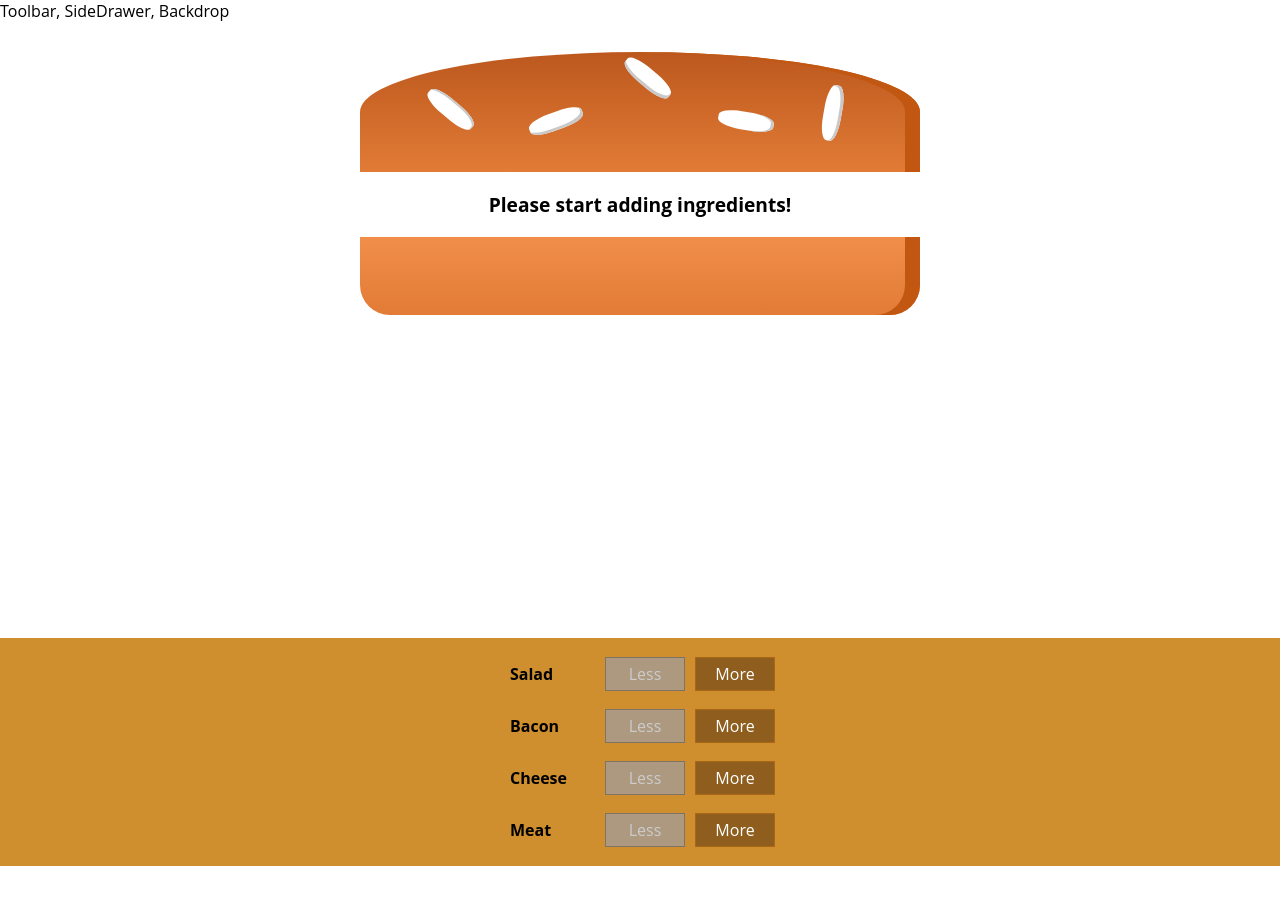
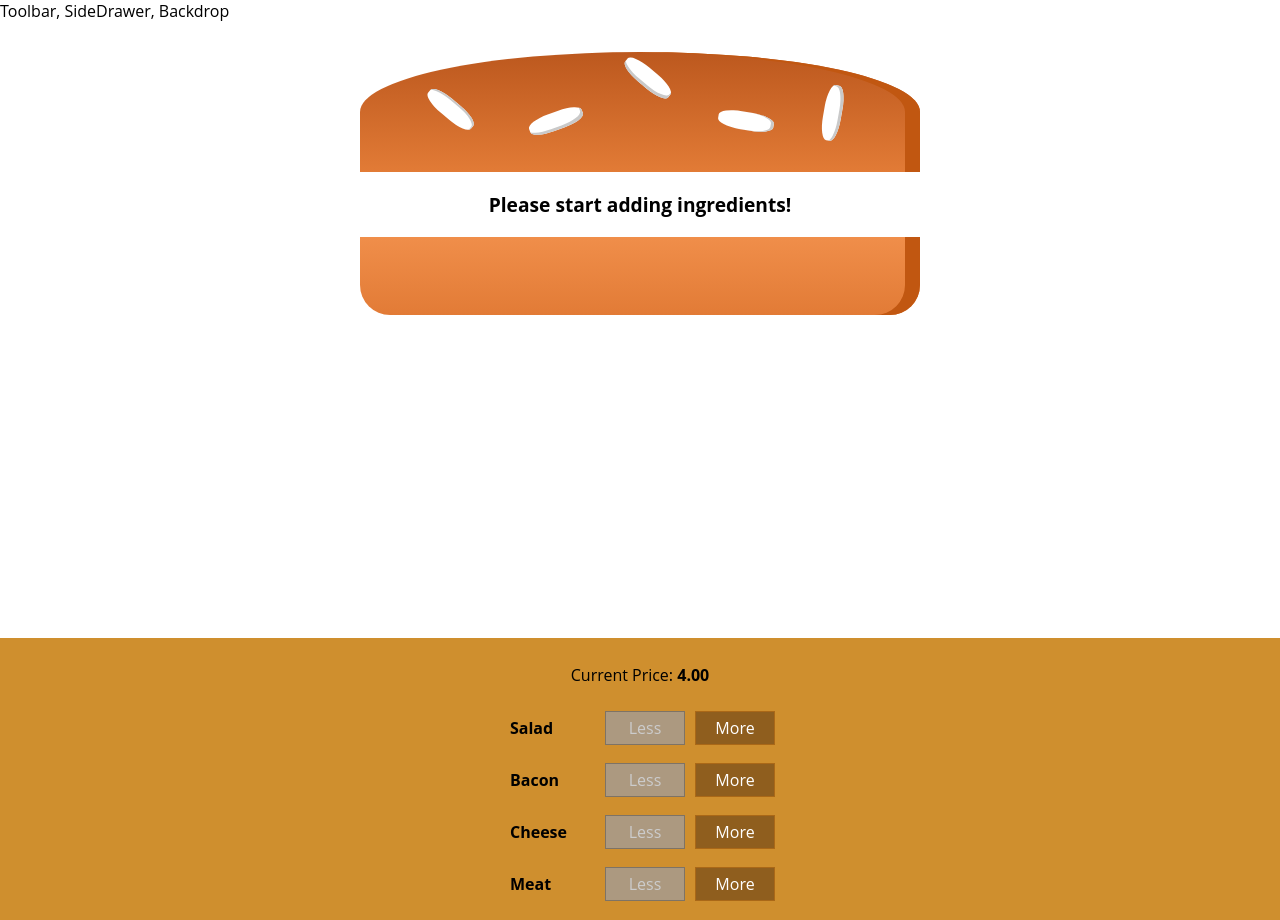
Before and after one commit to tanaphonble/burger-builder, a React app: page / in a window 1280 px wide. Before the commit the page ends 866 px from the top, so only its background shows below. Built offline with nearby package versions, Linux system fonts and the light colour scheme; the HTML template or start-up script is replaced by a standard one.

Commit message:
show total price

```diff
--- a/src/components/Burger/BuildControls/BuildControls.js
+++ b/src/components/Burger/BuildControls/BuildControls.js
@@ -12,6 +12,9 @@ const controls = [
 
 const buildControls = props => (
   <div className={classes.BuildControls}>
+    <p>
+      Current Price: <strong>{props.price.toFixed(2)}</strong>
+    </p>
     {controls.map(ctrl => (
       <BuildControl
         key={ctrl.label}
--- a/src/containers/BurgurBuilder/BurgurBuilder.js
+++ b/src/containers/BurgurBuilder/BurgurBuilder.js
@@ -75,6 +75,7 @@ class BurgurBuilder extends Component {
       <Aux>
         <Burger ingredients={this.state.ingredients} />
         <BuildControls
+          price={this.state.totalPrice}
           ingredientAdded={this.addIngredientHandler}
           ingredientRemoved={this.removeIngredientHandler}
           disabled={disabledInfo}
```
